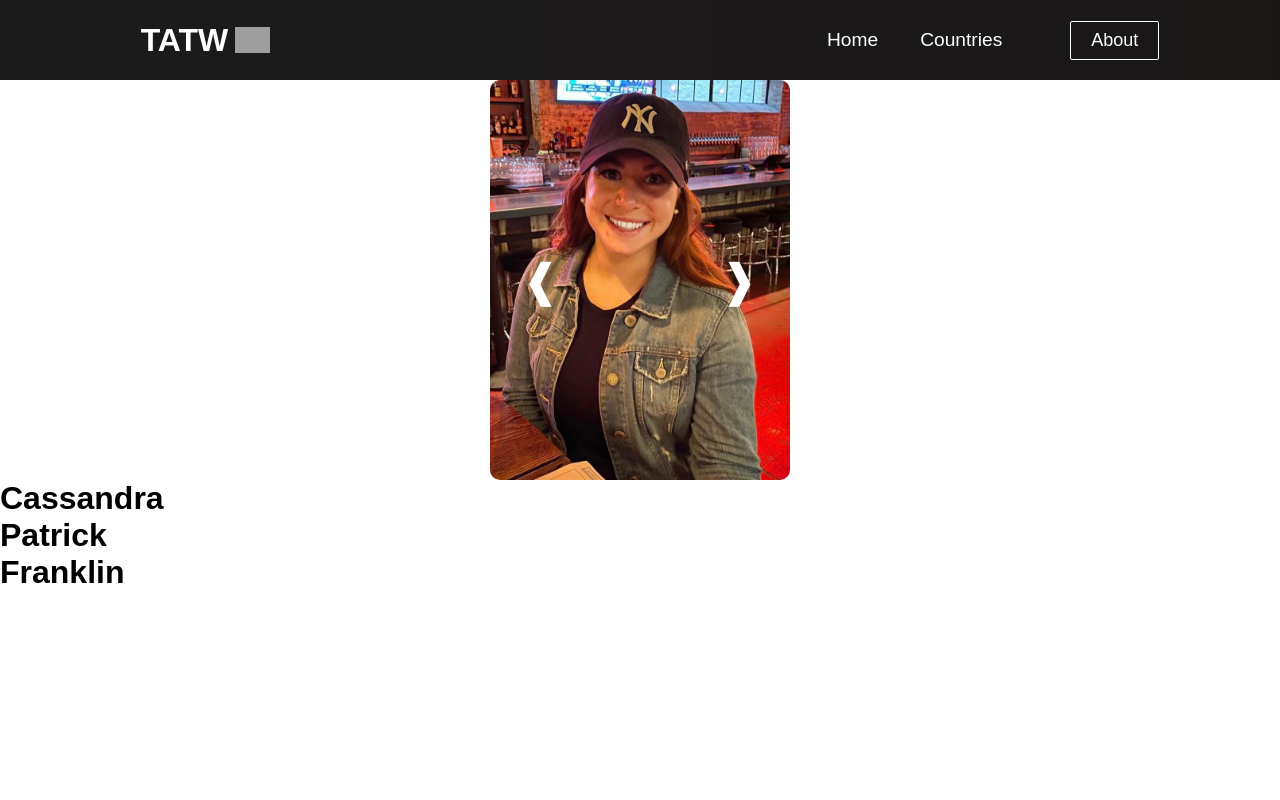
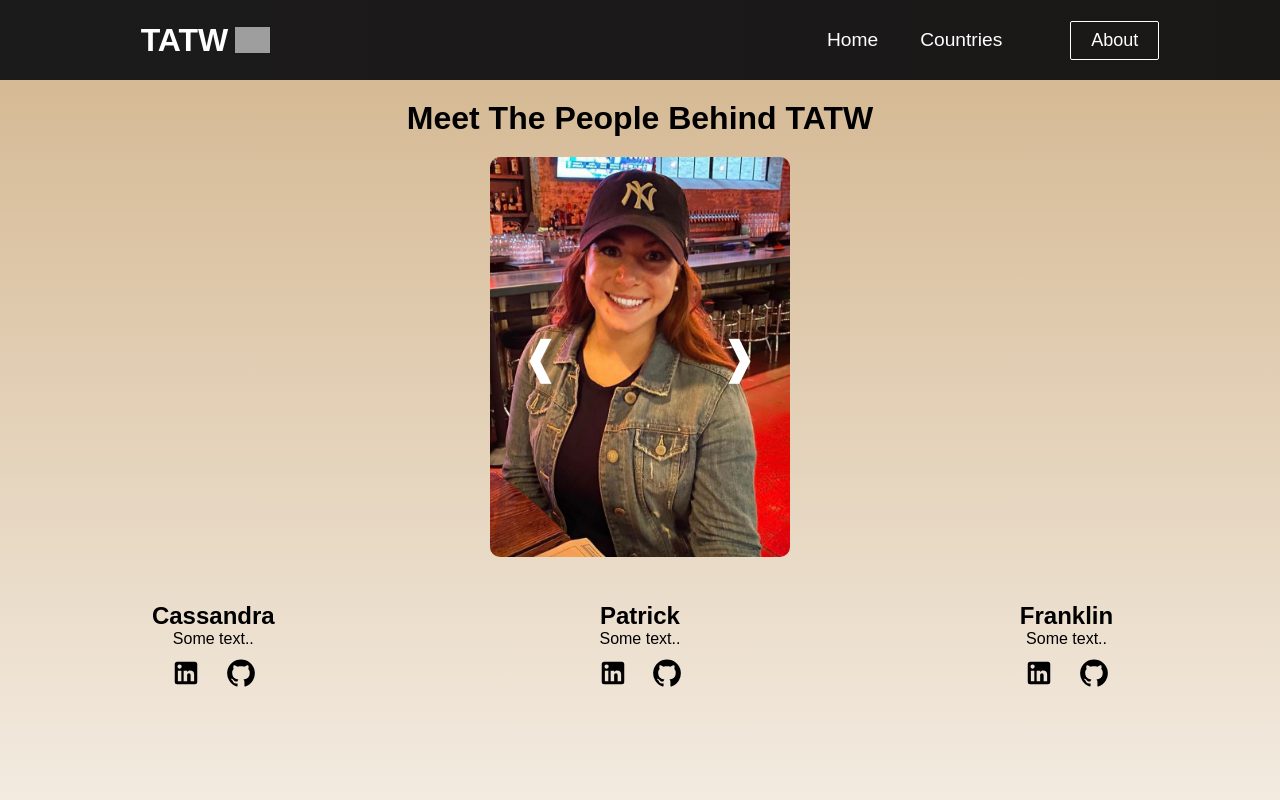
Before and after one commit to CassandraRose12/taste, a React (Create React App) app: page /About in a window 1280 px wide. Shown: the top 800 px of the page. Built offline with nearby package versions, Linux system fonts and the light colour scheme; grey boxes are pictures that could not be loaded.

Commit message:
about page almost done

```diff
--- a/src/components/About.css
+++ b/src/components/About.css
@@ -1,3 +1,33 @@
-.idk {
-    height: 90vh;
+body {
+background-image: linear-gradient(tan, white);
 }
+.title {
+ text-align: center;
+ margin-top: 20px;
+ margin-bottom: 20px;
+
+}
+.row {
+    box-sizing: border-box;
+}
+.column {
+    text-align: center;
+    float: left;
+    width: 33.33%;
+    padding: 10px;
+    height: 300px;
+    margin-top: 35px;
+  }
+  .row:after {
+    content: "";
+    display: table;
+    clear: both;
+  }
+
+
+  .column svg {
+    color: black;
+    font-size: 30px;
+    margin: 10px;
+    cursor: pointer;
+  }
--- a/src/components/About.js
+++ b/src/components/About.js
@@ -1,10 +1,11 @@
-import React from 'react'
-import ImageSlider from './ImageSlider'
-import "./About.css"
+import React from "react";
+import ImageSlider from "./ImageSlider";
+import "./About.css";
+import LinkedInIcon from "@mui/icons-material/LinkedIn";
+import GithubIcon from "@mui/icons-material/GitHub";
 const slides = [
-
   { url: "http://localhost:3000/Cassandra.jpg", title: "Cassandra" },
-  { url: "http://localhost:3000/jpg1.jpg", title: "Patrick" },
+  { url: "http://localhost:3000/Patrick.jpg", title: "Patrick" },
   { url: "http://localhost:3000/jpg1.jpg", title: "Franklin" },
 ];
 const containerStyles = {
@@ -14,21 +15,56 @@ const containerStyles = {
 };
 function About() {
   return (
-    <div className='idk'>
-    <div style={containerStyles} className="ImageSlider">
+    <div className="idk">
+      <h1 className="title">Meet The People Behind TATW</h1>
+      <div style={containerStyles} className="ImageSlider">
         <ImageSlider slides={slides} />
       </div>
-        <div className='Cassandra'>
-        <h1>Cassandra</h1>
+      <div>
+        <div class="row">
+          <div class="column">
+            <h2>Cassandra</h2>
+            <p>Some text..</p>
+            <a href="http://google.com"  rel="noreferrer" target="_blank">
+              {" "}
+              <LinkedInIcon />{" "}
+            </a>
+            <a href="http://google.com"  rel="noreferrer" target="_blank">
+              {" "}
+              <GithubIcon />{" "}
+            </a>
+          </div>
+          <div class="column">
+            <h2>Patrick</h2>
+            <p>Some text..</p>
+            <a
+              href="https://www.linkedin.com/in/patrick-hachicho-9b0396236/"
+              rel="noreferrer" target="_blank"
+            >
+              {" "}
+              <LinkedInIcon />{" "}
+            </a>
+            <a href="https://github.com/pchachicho"  rel="noreferrer" target="_blank">
+              {" "}
+              <GithubIcon />{" "}
+            </a>
+          </div>
+          <div class="column">
+            <h2>Franklin</h2>
+            <p>Some text..</p>
+            <a href="http://google.com"  rel="noreferrer" target="_blank">
+              {" "}
+              <LinkedInIcon />{" "}
+            </a>
+            <a href="http://google.com"  rel="noreferrer" target="_blank">
+              {" "}
+              <GithubIcon />{" "}
+            </a>
+          </div>
         </div>
-        <div className='Patrick'>
-        <h1>Patrick</h1>
-        </div>
-        <div className='Franklin'>
-        <h1>Franklin</h1>
-        </div>
+      </div>
     </div>
-  )
+  );
 }
 
-export default About
+export default About;
```
Also changed, not shown: public/Patrick.jpg (added), src/components/NavBar.css (line endings or trailing spaces).
